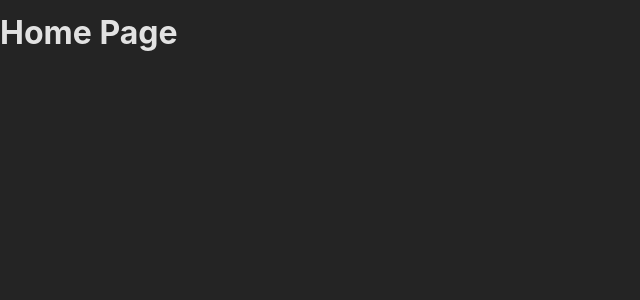
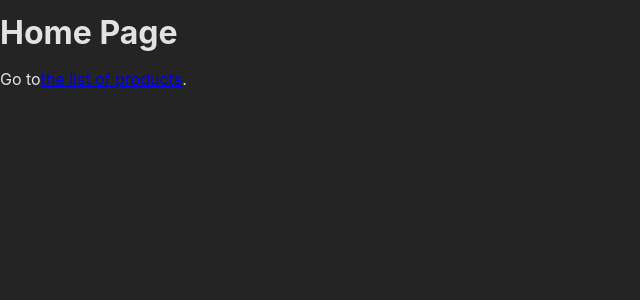
Before and after one commit to HakantktDev/react-router, a React (Create React App) app: page / in a window 1280 px wide. Shown: the top 300 px of the page, without its empty margins (0-640 px from the left). Built offline with nearby package versions, Linux system fonts and the light colour scheme.

Commit message:
navigating-between-pages-with-link

```diff
--- a/src/pages/Home.js
+++ b/src/pages/Home.js
@@ -1,4 +1,13 @@
+import { Link } from 'react-router-dom';
+
 const HomePage = () => {
-  return <h1>Home Page</h1>;
+  return (
+    <>
+      <h1>Home Page</h1>
+      <p>
+        Go to<Link to="/products">the list of products</Link>.
+      </p>
+    </>
+  );
 };
 export default HomePage;
```
